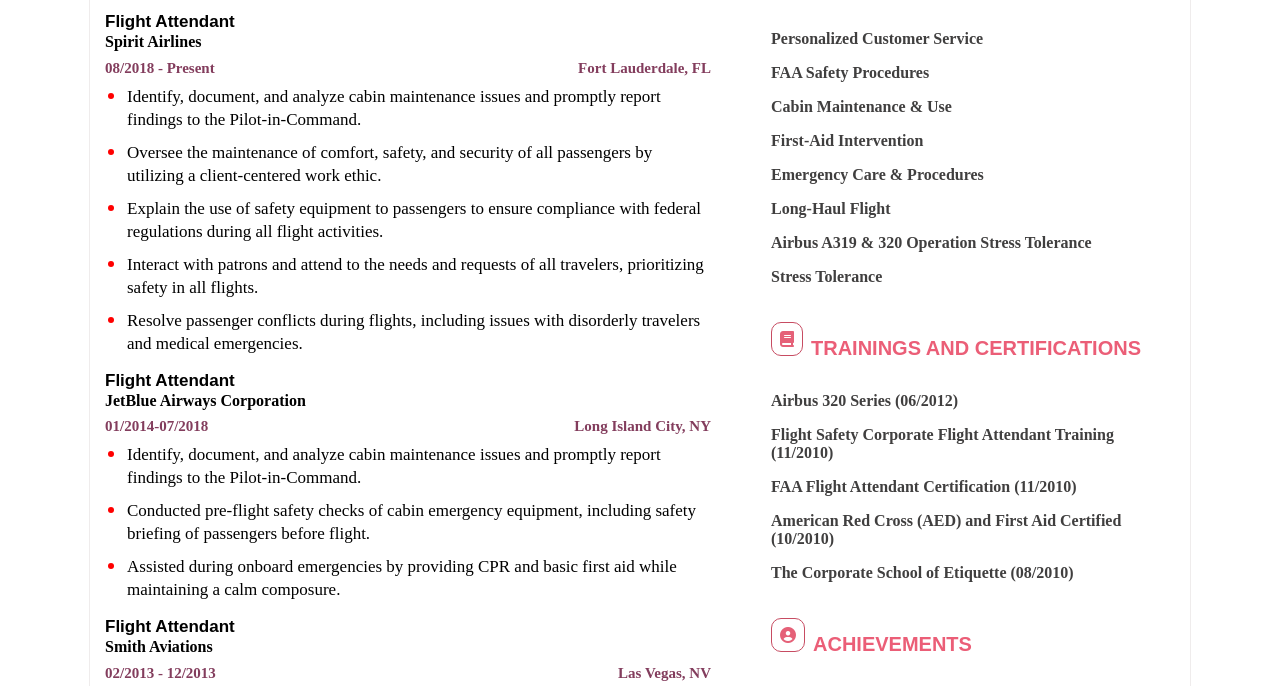
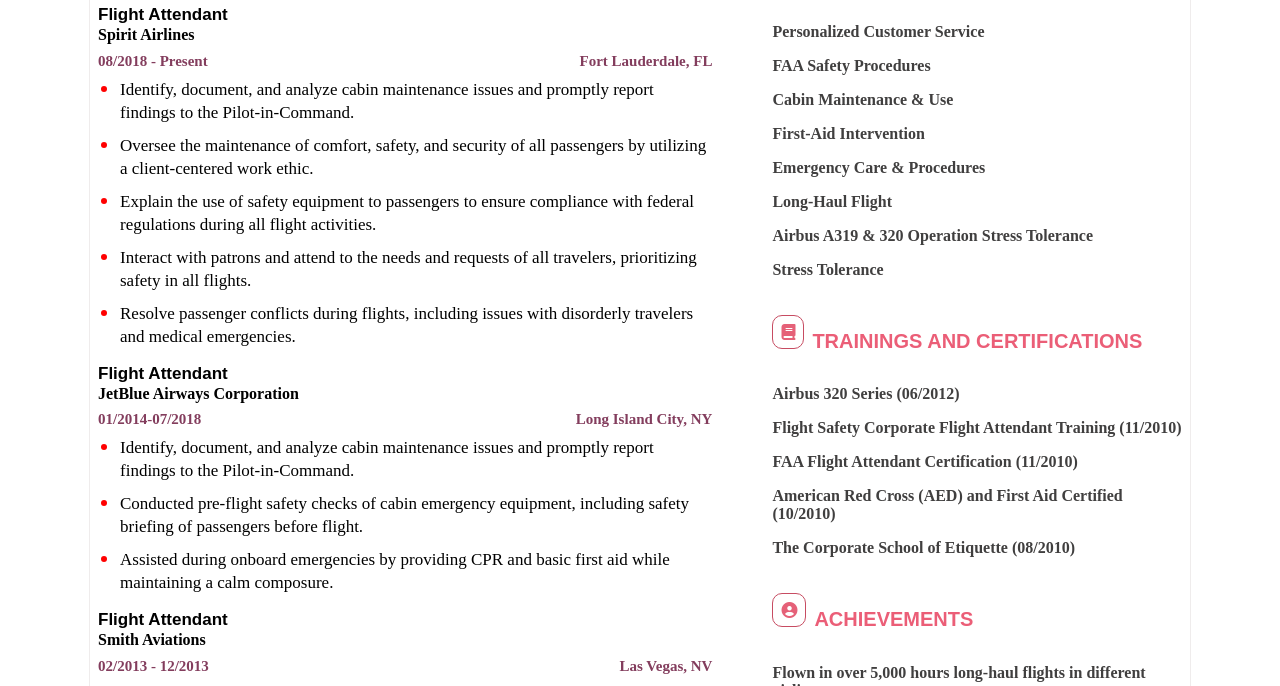
Before and after one commit to sakshii95/new-resume-build, a plain HTML site: page resume5/index.html in a window 1280 px wide. Shown: the part 421-1107 px from the top of the page. Drawn offline with Linux system fonts and the light colour scheme.

Commit message:
last changes

```diff
--- a/resume1/style.css
+++ b/resume1/style.css
@@ -2,11 +2,10 @@
     display: table;
     margin: auto;
     max-width: 1100px;
+    border: 1px solid #efecec;
 }
 
 .homepage {
-    padding: 6px;
-    border: 1px solid #efecec;
     margin: 5px;
 }
 
--- a/resume5/style.css
+++ b/resume5/style.css
@@ -6,7 +6,7 @@
     border: 1px solid #efecec;
 }
 .homepage {
-    margin: 15px;
+    margin: 8px;
 
 }
 
--- a/resume6/style.css
+++ b/resume6/style.css
@@ -5,7 +5,7 @@
     border: 1px solid #efecec;
 }
 .homepage {
-    margin: 15px;
+    margin: 8px;
 }
 .container-details {
     display: flex;
```
